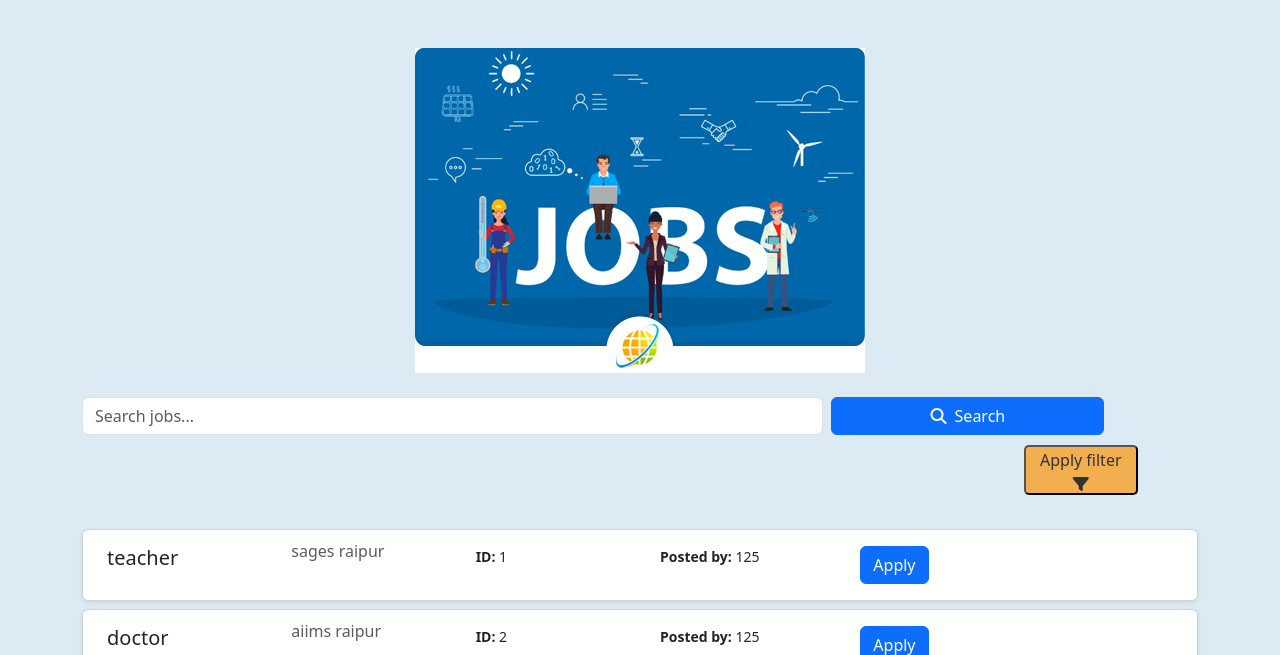
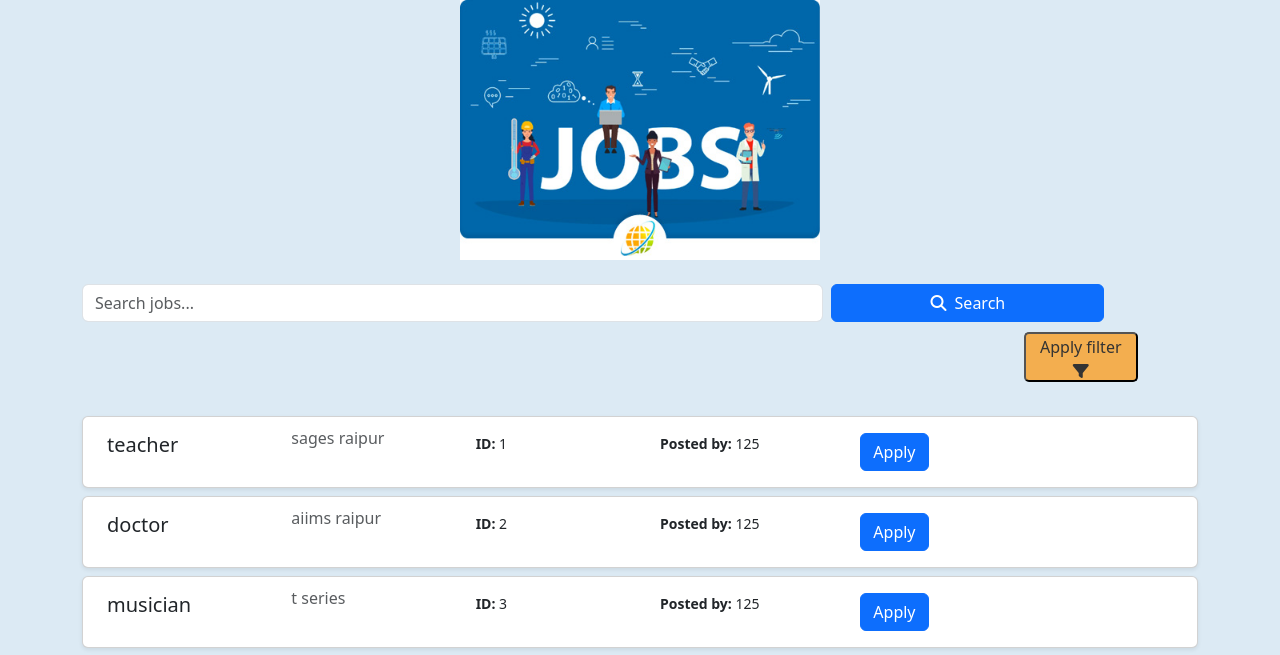
Before and after one commit to bhekhraj/jobportal, a Flask app: page / in a window 1280 px wide. Shown: the part 56-711 px from the top of the page. Run offline with Flask 3, Linux system fonts and the light colour scheme; data comes from the database, SQL or seed files in the repository.

Commit message:
Update index.html

```diff
--- a/jobportal_app/templates/index.html
+++ b/jobportal_app/templates/index.html
@@ -40,8 +40,8 @@
         </div>
     </nav>
 
-    <div class='text-center mt-5'>
-            <img src="{{url_for('static', filename='images/jobs.jpg')}}" />
+    <div class='text-center '>
+            <img src="{{url_for('static', filename='images/jobs.jpg')}}" class="img-width img-fluid" />
 
 
     </div>
```
